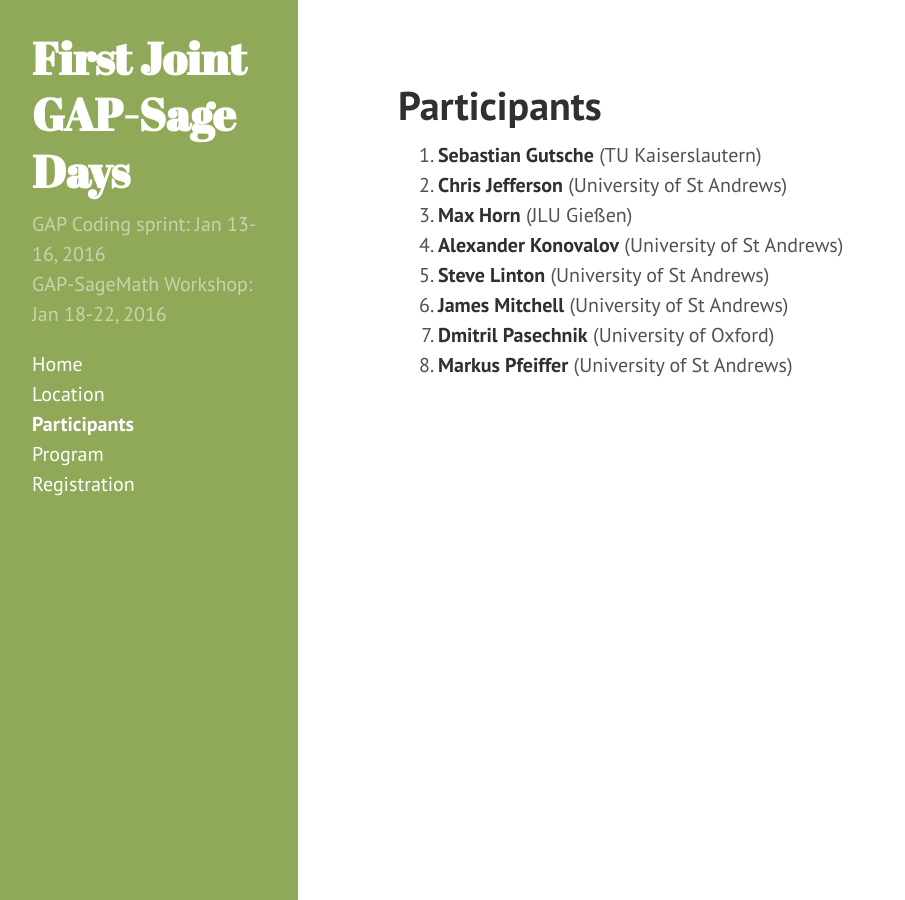
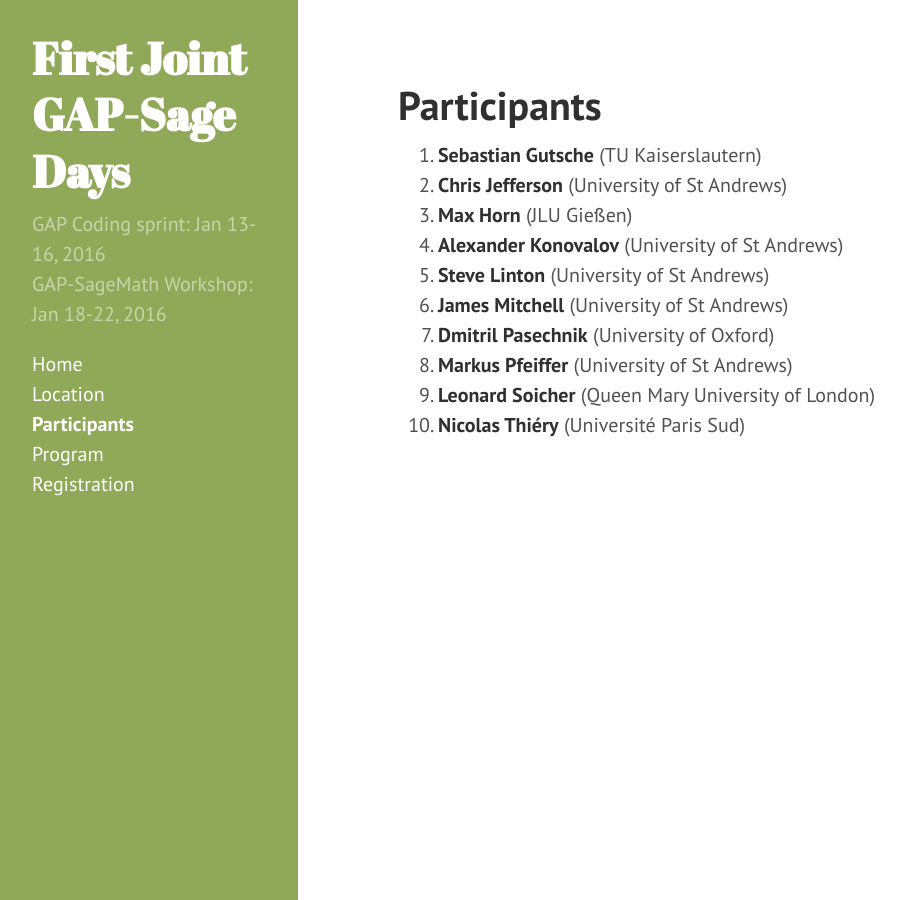
Before and after one commit to gapdays/gap-sage-days2016, a Jekyll site: the page built from participants.md, in a window 1280 px wide. Shown: the whole page, without its empty margins (2-907 px from the left). Built offline with Jekyll 4.4.1, drawn with Linux system fonts in a browser that asks for light colours; Markdown is read by kramdown in place of the engine named in the settings.

Commit message:
Update participants.yml

```diff
--- a/_data/participants.yml
+++ b/_data/participants.yml
@@ -23,3 +23,9 @@
 
 - name: Markus Pfeiffer
   affiliation: University of St Andrews
+
+- name: Leonard Soicher
+  affiliation: Queen Mary University of London
+
+- name: Nicolas Thiéry
+  affiliation: Université Paris Sud
```
